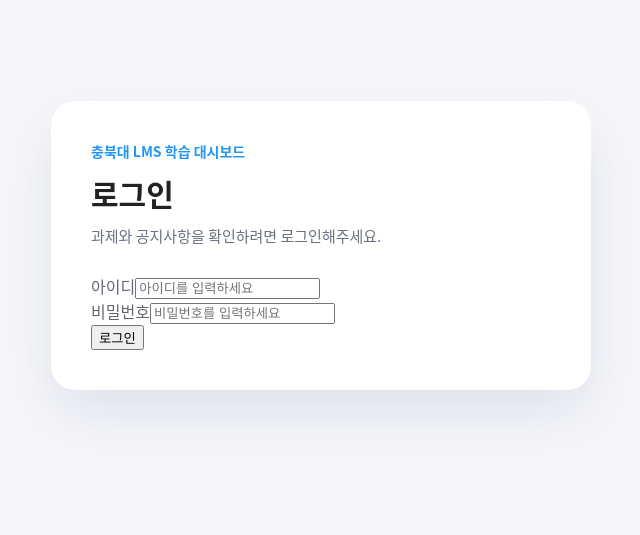
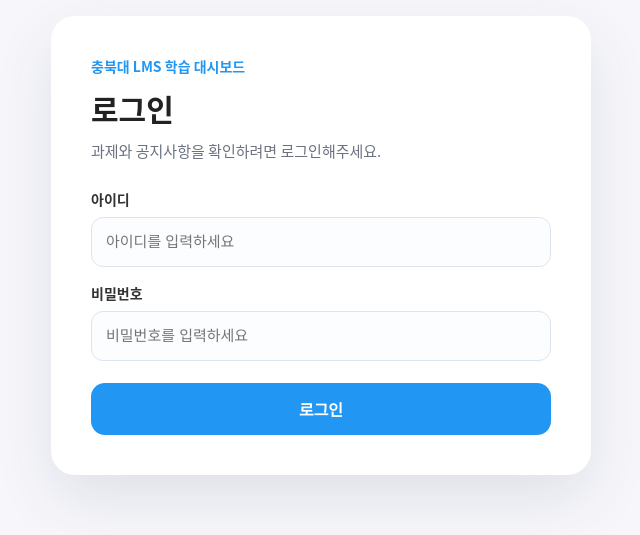
Before and after one commit to KadenID/OSBP_Team_NULL, a React (Vite) app in the folder client/: page / in a window 1280 px wide. Shown: the part 155-690 px from the top of the page, without its empty margins (319-959 px from the left). Built offline with nearby package versions, Linux system fonts and the light colour scheme.

Commit message:
style: 로그인 입력폼과 버튼 상태 정리

```diff
--- a/client/src/Components/login_page/LoginPage.css
+++ b/client/src/Components/login_page/LoginPage.css
@@ -23,8 +23,8 @@
   justify-content: center;
   padding: 32px 20px;
   box-sizing: border-box;
+  overflow: hidden;
   background: var(--login-bg);
-  overflow: hidden;
   font-family: "Noto Sans CJK KR", "Noto Sans KR", system-ui, sans-serif;
 }
 
@@ -60,3 +60,102 @@
   color: var(--login-sub-text);
   font-size: 15px;
 }
+
+.login-form,
+.login-field {
+  display: flex;
+  flex-direction: column;
+}
+
+.login-form {
+  gap: 16px;
+}
+
+.login-field {
+  gap: 8px;
+}
+
+.login-field label {
+  color: var(--login-label-text);
+  font-size: 14px;
+  font-weight: 700;
+}
+
+.login-field input {
+  height: 48px;
+  border: 1px solid var(--login-input-border);
+  border-radius: 12px;
+  padding: 0 14px;
+  color: var(--login-text);
+  font-size: 15px;
+  background: var(--login-input-bg);
+  outline: none;
+}
+
+.login-field input:focus {
+  border-color: var(--login-primary);
+  box-shadow: 0 0 0 4px var(--login-focus-shadow);
+}
+
+.remember-row {
+  display: flex;
+  align-items: center;
+  gap: 8px;
+  color: var(--login-muted-text);
+  font-size: 14px;
+  cursor: pointer;
+}
+
+.remember-row input {
+  width: 15px;
+  height: 15px;
+  accent-color: var(--login-primary);
+}
+
+.login-button {
+  width: 100%;
+  height: 52px;
+  margin-top: 6px;
+  border: none;
+  border-radius: 14px;
+  background: var(--login-primary);
+  color: var(--login-white);
+  font-size: 16px;
+  font-weight: 800;
+  cursor: pointer;
+  transition: background 0.2s ease, transform 0.2s ease, box-shadow 0.2s ease;
+}
+
+.login-button:not(:disabled):hover {
+  background: var(--login-primary-hover);
+  box-shadow: 0 10px 22px var(--login-button-shadow);
+  transform: translateY(-1px);
+}
+
+.login-button:not(:disabled):active {
+  transform: translateY(0);
+  box-shadow: none;
+}
+
+.login-button:disabled {
+  cursor: not-allowed;
+  opacity: 0.7;
+}
+
+.login-error {
+  margin: -4px 0 0;
+  color: var(--login-error);
+  font-size: 14px;
+  font-weight: 600;
+}
+
+@media (max-width: 480px) {
+  .login-card {
+    padding: 28px 22px;
+    border-radius: 20px;
+  }
+
+  .login-title-area h1 {
+    font-size: 26px;
+  }
+}
```
